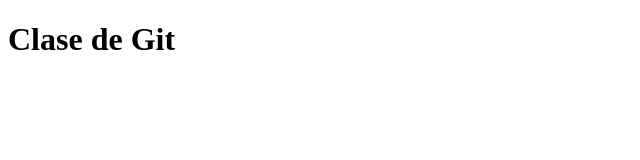
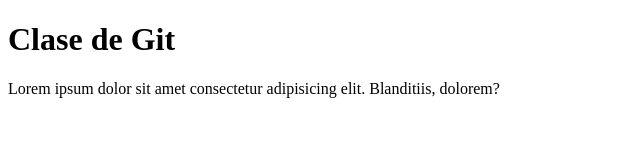
Before and after one commit to Yoti10/Clase-Git, a plain HTML site: page index.html in a window 1280 px wide. Shown: the whole page, without its empty margins (0-640 px from the left). Drawn offline with Linux system fonts and the light colour scheme.

Commit message:
tercer commit

```diff
--- a/index.html
+++ b/index.html
@@ -8,6 +8,6 @@
 <body>
 
     <h1>Clase de Git</h1>
-
+     <p>Lorem ipsum dolor sit amet consectetur adipisicing elit. Blanditiis, dolorem?</p>
 </body>
 </html>
```
Also changed, not shown: 1 other file.
